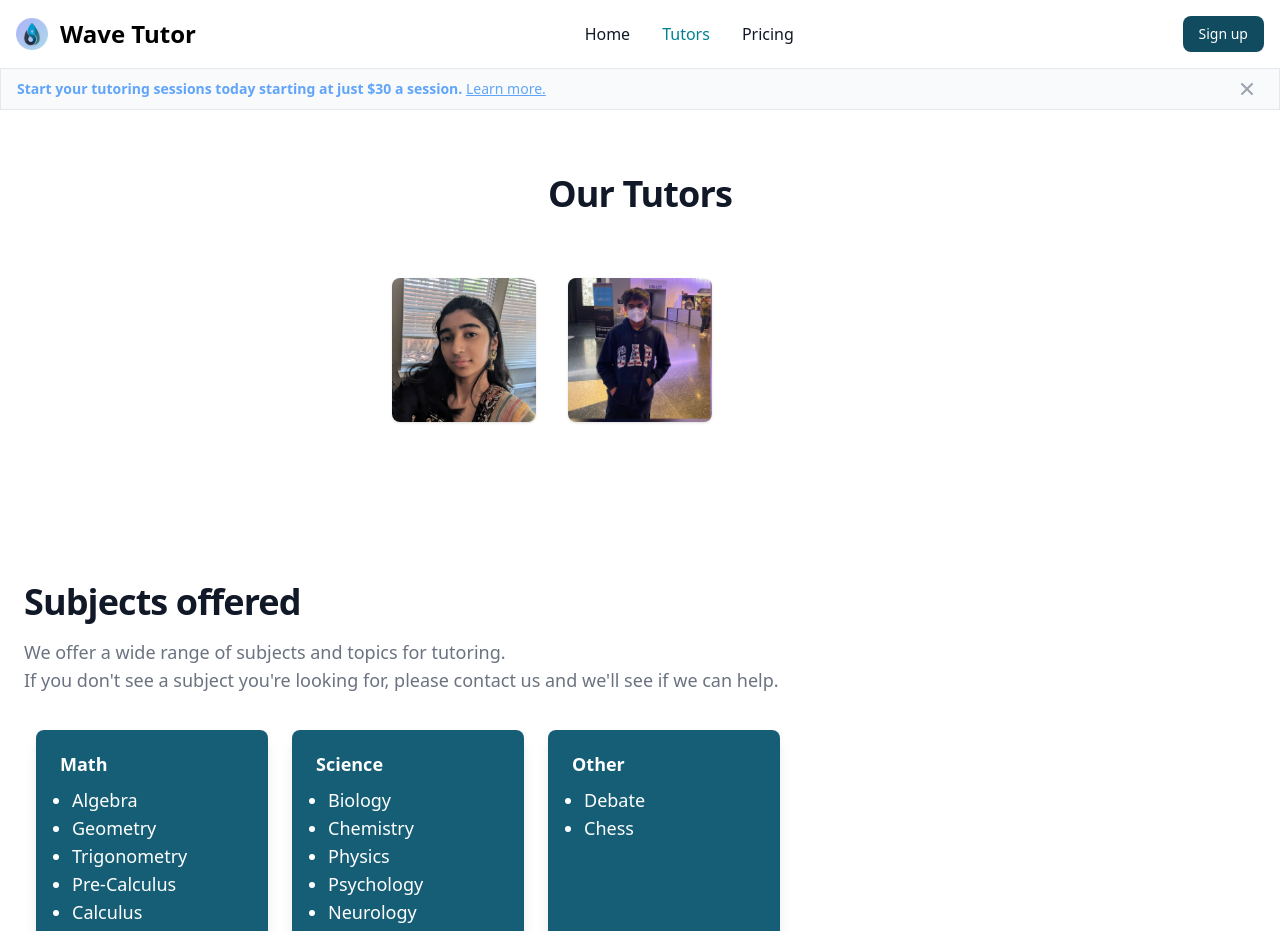
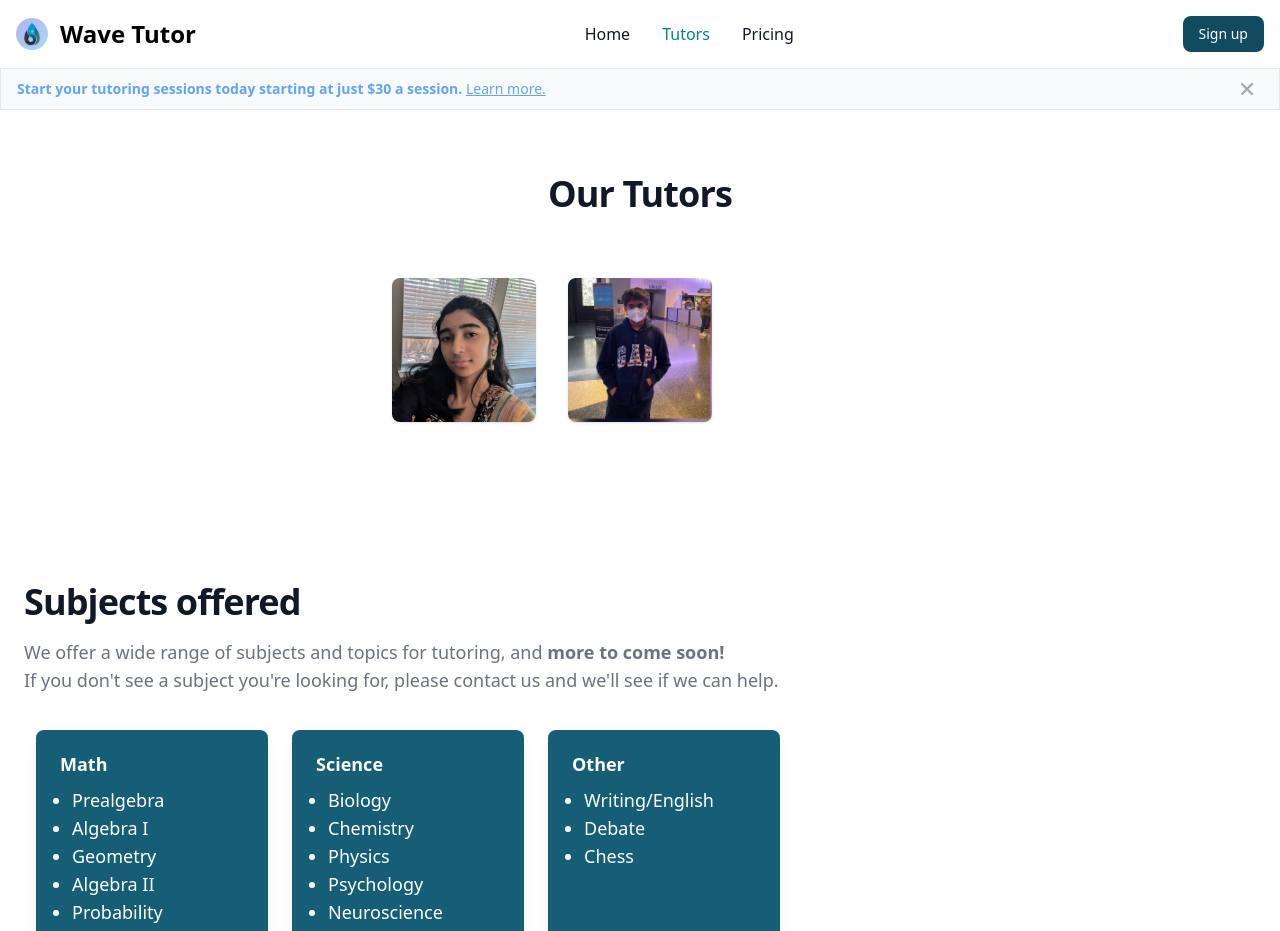
Before and after one commit to wavetutor/wavetutor, a Vue app: page /tutors in a window 1280 px wide. Shown: the top 931 px of the page. Built offline with nearby package versions, Linux system fonts and the light colour scheme.

Commit message:
finalizing courses for now

```diff
--- a/src/views/TutorsView.vue
+++ b/src/views/TutorsView.vue
@@ -14,7 +14,7 @@
             <div class="py-8 px-4 mx-auto max-w-screen-xl lg:py-16 lg:px-6">
                 <div class="max-w-screen-lg text-gray-500 sm:text-lg dark:text-gray-400">
                     <h2 class="mb-4 text-4xl tracking-tight font-bold text-gray-900 dark:text-white">Subjects offered</h2>
-                    <p class="font-light">We offer a wide range of subjects and topics for tutoring.</p>
+                    <p class="font-light">We offer a wide range of subjects and topics for tutoring, and <span class="font-bold">more to come soon! </span></p>
                     <p class="mb-6 font-medium"> If you don't see a subject you're looking for, please contact us and we'll see if we can help. </p>
                     <div class="mx-auto">
                         <div class="grid grid-cols-2 lg:grid-cols-4">
@@ -30,9 +30,9 @@
     import TutorSubjects from "../components/TutorSubjects.vue";
     import Tutor from "../components/Tutor.vue";
     const subjects = [
-    {subject: "Math", topics: ["Algebra", "Geometry", "Trigonometry", "Pre-Calculus", "Calculus", "Statistics", "Probability"]},
-    {subject: "Science", topics: ["Biology", "Chemistry", "Physics", "Psychology", "Neurology"]},
-    {subject: "Other", topics: ["Debate", "Chess"]},
+    {subject: "Math", topics: ["Prealgebra", "Algebra I", "Geometry", "Algebra II", "Probability", "SAT Math"]},
+    {subject: "Science", topics: ["Biology", "Chemistry", "Physics", "Psychology", "Neuroscience", "Human Anatomy & Physiology"]},
+    {subject: "Other", topics: ["Writing/English", "Debate", "Chess"]},
     ];
     const tutors = [
     {
@@ -46,7 +46,7 @@
     {
         id: "nikhil",
         name: "Nikhil Gupta",
-        bio: "Hey there! My name is Nikhil, a rising freshman at Westwood High School. I'm passionate about math, programming, writing, and chess.  In my free time, I enjoy reading, writing, talking to friends, and listenting to music.",
+        bio: "Hello! My name is Nikhil, a rising freshman at Westwood High School. I'm passionate about math, programming, writing, and chess.  In my free time, I enjoy reading, writing, talking to friends, and listenting to music.",
         picture: 'nikhil.jpg',
         accomplishments: ["Editor-In-Chief of School Newspaper,", "Student Council Freshman Representative", "4.0 GPA in 2022-2023 School Year", ],
         subjects: ["Prealgebra", "Algebra I", "Geometry", "Algebra II", "Chess", "Writing/English", "Debate"]
```
